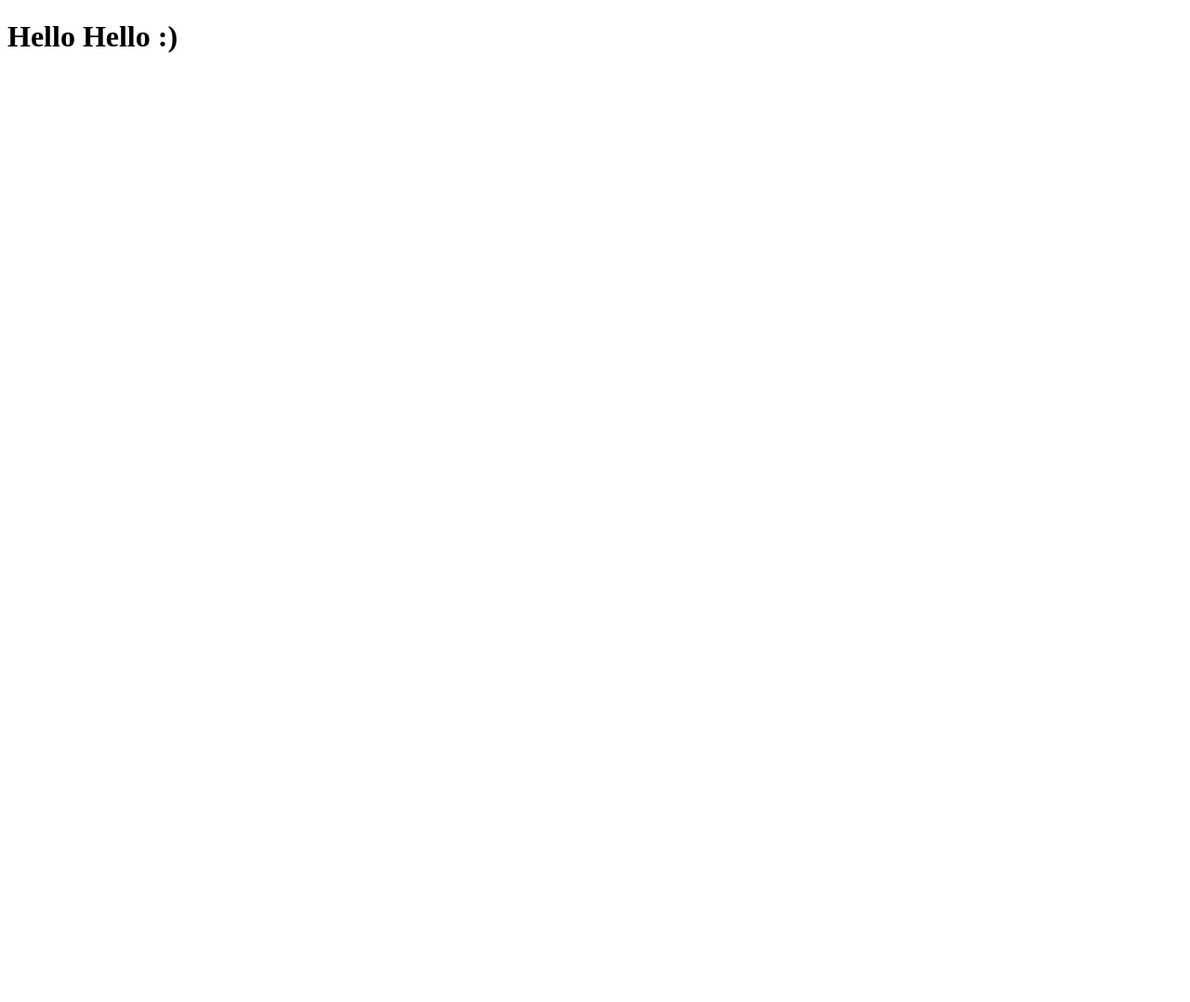
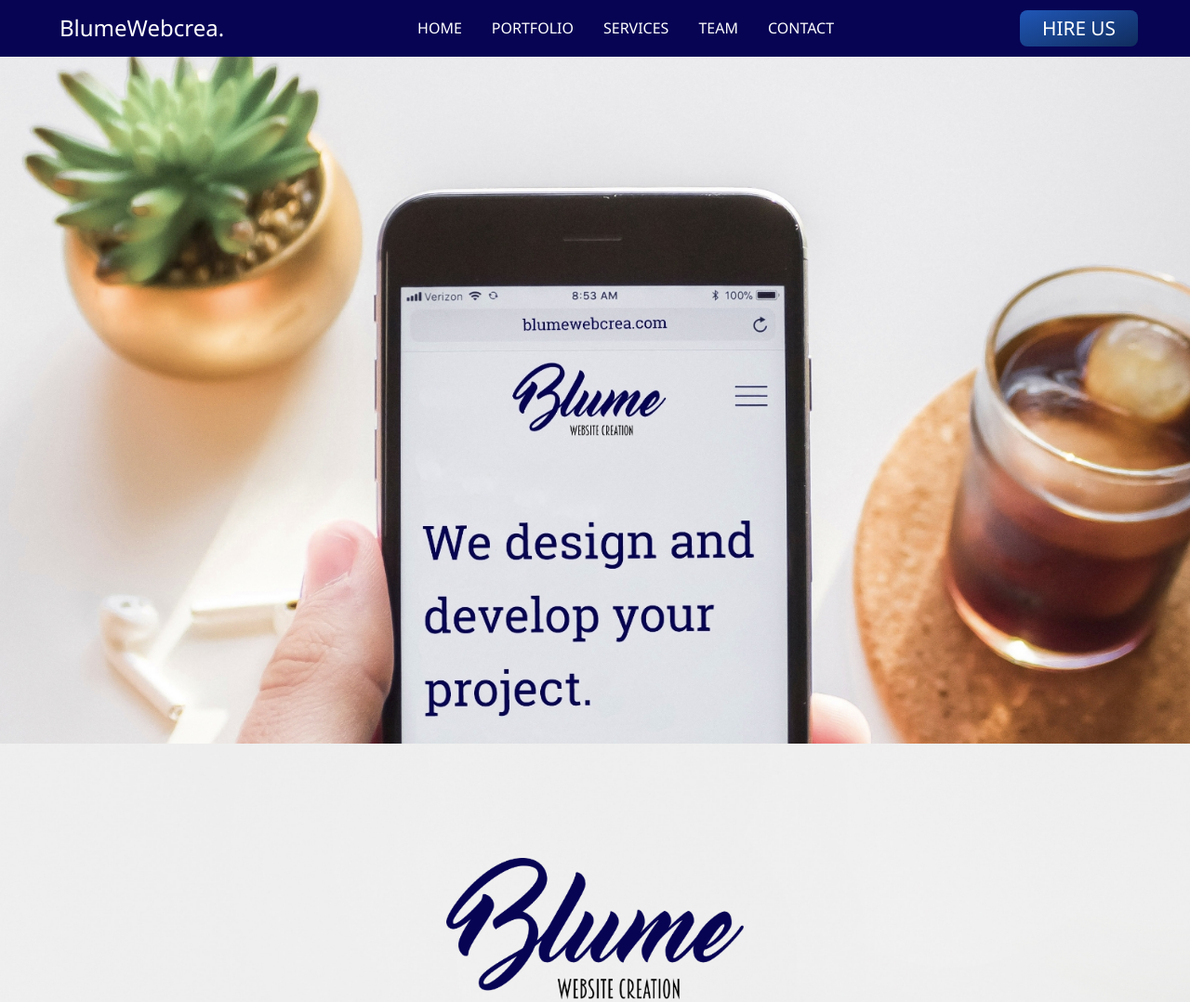
Before and after one commit to BlumeWebcrea/blumewebcrea.github.io, a plain HTML site: page index.html in a window 1280 px wide. Shown: the top 1078 px of the page at 93% size. Before the commit the page ends 800 px from the top, so only its background shows below. Drawn offline with nearby package versions, Linux system fonts and the light colour scheme.

Commit message:
:new: First two pages added

```diff
--- a/index.html
+++ b/index.html
@@ -1,10 +1,33 @@
 <!doctype html>
 <html lang="en">
+
 <head>
   <meta charset="utf-8">
   <title>Blume Webcrea</title>
+  <link rel="stylesheet" href="https://stackpath.bootstrapcdn.com/bootstrap/4.3.1/css/bootstrap.min.css" integrity="sha384-ggOyR0iXCbMQv3Xipma34MD+dH/1fQ784/j6cY/iJTQUOhcWr7x9JvoRxT2MZw1T" crossorigin="anonymous">
+  <link rel="stylesheet" href="style.css">
 </head>
+
 <body>
-       <h1>Hello Hello :)</h1>
+  <div class="nav d-flex justify-content-between text-white align-items-center px-5 w-100">
+    <h3 class="m-3">BlumeWebcrea.</h3>
+    <div class="links row p-2">
+      <a class="nav-link text-white" href="#">HOME</a>
+      <a class="nav-link text-white" href="#">PORTFOLIO</a>
+      <a class="nav-link text-white" href="#">SERVICES</a>
+      <a class="nav-link text-white" href="#">TEAM</a>
+      <a class="nav-link text-white" href="#">CONTACT</a>
+    </div>
+    <div class="btn btn-primary m-2 py-1 px-4">HIRE US</div>
+  </div>
+  <section id="first-section" class="w-100"></section>
+  <section id="second-section" class="w-100">
+    <img src="logo-blume.png" alt="" class="center-block w-25">
+    <img src="help-text.png" alt="" class="center-block w-50">
+  </section>
+  <script src="https://code.jquery.com/jquery-3.3.1.slim.min.js" integrity="sha384-q8i/X+965DzO0rT7abK41JStQIAqVgRVzpbzo5smXKp4YfRvH+8abtTE1Pi6jizo" crossorigin="anonymous"></script>
+  <script src="https://cdnjs.cloudflare.com/ajax/libs/popper.js/1.14.7/umd/popper.min.js" integrity="sha384-UO2eT0CpHqdSJQ6hJty5KVphtPhzWj9WO1clHTMGa3JDZwrnQq4sF86dIHNDz0W1" crossorigin="anonymous"></script>
+  <script src="https://stackpath.bootstrapcdn.com/bootstrap/4.3.1/js/bootstrap.min.js" integrity="sha384-JjSmVgyd0p3pXB1rRibZUAYoIIy6OrQ6VrjIEaFf/nJGzIxFDsf4x0xIM+B07jRM" crossorigin="anonymous"></script>
 </body>
+
 </html>
--- /dev/null
+++ b/style.css
@@ -0,0 +1,66 @@
+* {
+  font-family: 'Segoe UI';
+}
+
+.nav {
+  background-color: #070454;
+  position: fixed;
+}
+
+.nav h3 {
+  font-weight: 300;
+  font-size: 1.5rem;
+}
+
+.btn-primary {
+  font-weight: 500;
+  font-size: 1.3rem;
+  border-radius: 8px;
+  background: linear-gradient(160deg, #2057B7, #102C5C);
+  border: none;
+}
+
+#first-section {
+  background-image: url(./background-blume.jpg);
+  height: 100vh;
+  background-position: center;
+  background-size: cover;
+}
+
+#second-section {
+  background-image: url(./second-background.jpg);
+  background-position: center;
+  height: 100vh;
+  background-size: cover;
+  display: flex;
+  justify-content: space-around;
+  flex-direction: column;
+  align-items: center;
+}
+
+/* width */
+::-webkit-scrollbar {
+  box-shadow: inset 4px 0px 5px rgba(0, 0, 0, 0.16);
+  width: 10px;
+  padding-left: 2px;
+  overflow: overlay;
+}
+
+/* Track */
+::-webkit-scrollbar-track {
+  background: transparent;
+  height: 10vh;
+}
+
+/* Handle */
+::-webkit-scrollbar-thumb {
+  background: #aaa;
+  border-radius: 10px;
+  height: 10vh;
+}
+
+/* Handle on hover */
+::-webkit-scrollbar-thumb:hover {
+  background: #aaa;
+  height: 10vh;
+}
```
Also changed, not shown: Group 11@2x.png (added), Logo Blume Modif2@2x.png (added), background-blume.jpg (added), help-text.png (added), logo-blume.png (added), second-background.jpg (added), second-background@2x.jpg (added), 1 other file. Lines whose indentation alone changed are shown as unchanged.
